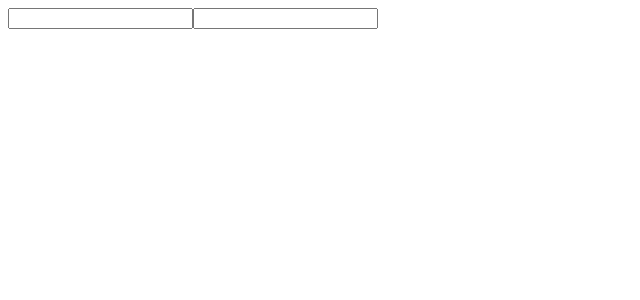
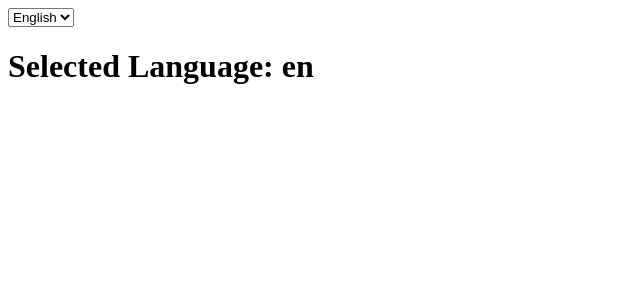
Before and after one commit to AntonioTcs/react_exercises, a React (Create React App) app: page / in a window 1280 px wide. Shown: the top 300 px of the page, without its empty margins (0-640 px from the left). Built offline with nearby package versions, Linux system fonts and the light colour scheme.

Commit message:
Feat: Exercise Solved

```diff
--- a/src/App.js
+++ b/src/App.js
@@ -1,19 +1,32 @@
-import { useForm } from "./useForm";
+import { useContext, useState } from "react";
+import { languageContext } from "./LanguageContext";
 
 export function App() {
-  return <Form />;
+  const [language, setLanguage] = useState("en");
+
+  function handleLanguageChange(event) {
+    setLanguage(event.target.value);
+  }
+  return (
+    <languageContext.Provider value={language}>
+      <select value={language} onChange={handleLanguageChange}>
+        <option value="en">English</option>
+        <option value="it">Italiano</option>
+      </select>
+      <DisplayLanguage />
+    </languageContext.Provider>
+  );
 }
 
-function Form() {
-  const { user, handleInputChange } = useForm;
+function DisplayLanguage() {
+  const language = useContext(languageContext);
 
-  function handleChange(event) {
-    handleInputChange(event);
-  }
   return (
-    <div>
-      <input name="username" onChange={handleChange} />
-      <input type="password" name="password" onChange={handleChange} />
+    <div className="bg-red-500 border-2 border-blue-800">
+      <h1>
+        {language === "it" ? "Lingua selezionata: " : "Selected Language: "}
+        {language}
+      </h1>
     </div>
   );
 }
--- /dev/null
+++ b/src/LanguageContext.js
@@ -0,0 +1,3 @@
+import { createContext } from "react";
+
+export const languageContext = createContext("en");
--- a/src/useForm.js
+++ /dev/null
@@ -1,22 +0,0 @@
-import { useState } from "react";
-
-export function useForm() {
-  const [data, setData] = useState({ username: "", password: "" });
-
-  function handleInputChange(event) {
-    const value = event.target.value;
-    const name = event.target.name;
-
-    setData((prevValue) => {
-      return {
-        ...prevValue,
-        [name]: value,
-      };
-    });
-
-    return {
-      user: data,
-      handleInputChange: handleInputChange,
-    };
-  }
-}
```
